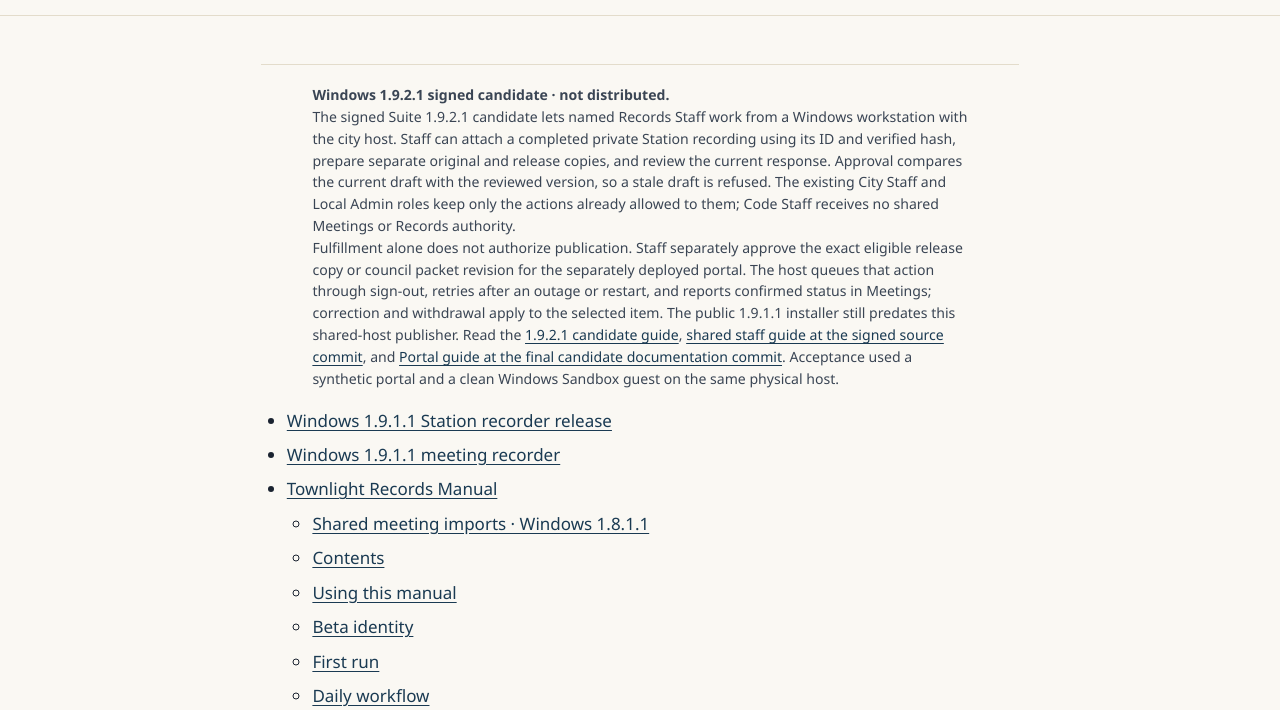
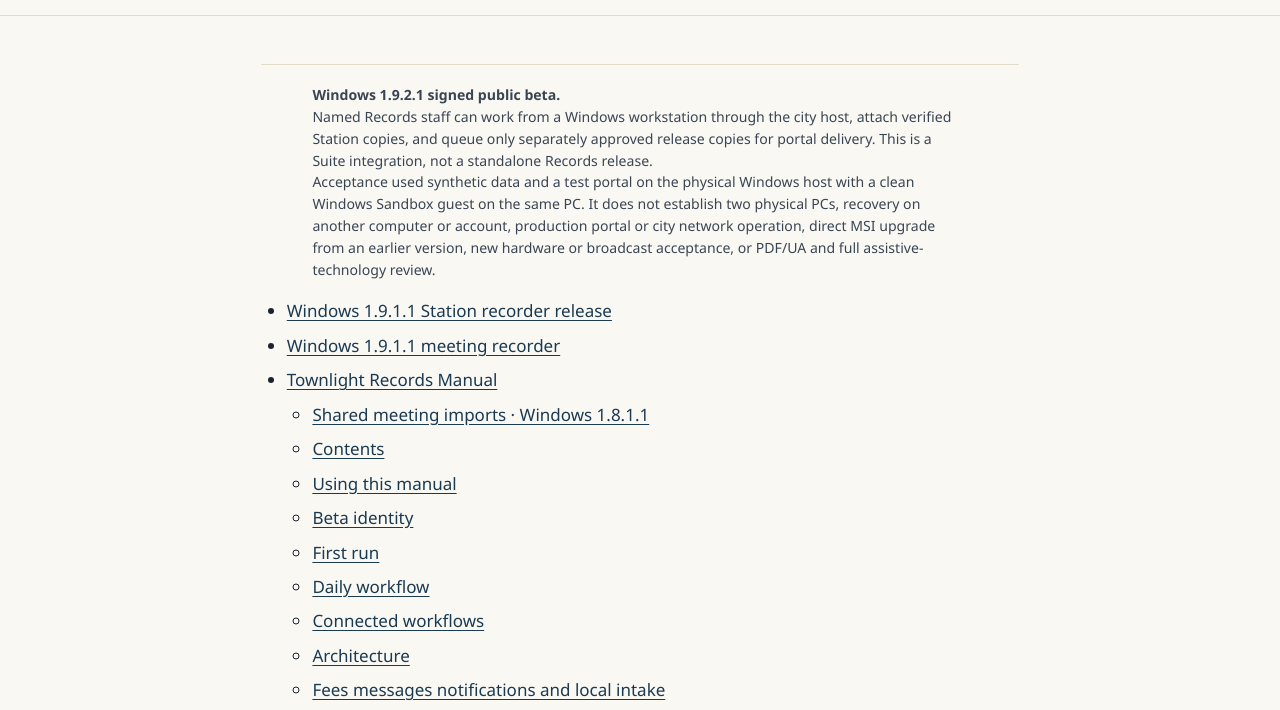
Before and after one commit to townlight/townlight.github.io, a plain HTML site: page manuals/records.html in a window 1280 px wide. Shown: the part 65-775 px from the top of the page. Drawn offline with Linux system fonts and the light colour scheme.

Commit message:
Update Records manual to 1.9.2.1 release

```diff
--- a/manuals/records.html
+++ b/manuals/records.html
@@ -17,29 +17,16 @@ header .brand{display:inline-flex;align-items:center;max-width:100%;flex-shrink:
 <a href="../terms.html">Terms and license</a></nav></header>
 <main id="main" class="reading wrap">
 <!-- candidate-note-records:begin -->
-<aside id="candidate-note-records" class="release-note" aria-label="Windows 1.9.2.1 candidate status"><p><strong>Windows 1.9.2.1 signed candidate · not distributed.</strong></p><p>The signed Suite 1.9.2.1 candidate lets named Records Staff work from
-a Windows workstation with the city host. Staff can attach a completed
-private Station recording using its ID and verified hash, prepare
-separate original and release copies, and review the current response.
-Approval compares the current draft with the reviewed version, so a
-stale draft is refused. The existing City Staff and Local Admin roles
-keep only the actions already allowed to them; Code Staff receives no
-shared Meetings or Records authority.</p>
-<p>Fulfillment alone does not authorize publication. Staff separately
-approve the exact eligible release copy or council packet revision for
-the separately deployed portal. The host queues that action through
-sign-out, retries after an outage or restart, and reports confirmed
-status in Meetings; correction and withdrawal apply to the selected
-item. The public 1.9.1.1 installer still predates this shared-host
-publisher. Read the <a
-href="https://townlight.github.io/manuals/windows-1.9.2.1-candidate.html">1.9.2.1
-candidate guide</a>, <a
-href="https://github.com/townlight/townlight/blob/1bc45be5a14aa969e53b87b1cef1f278dadc79a4/docs/installer/windows-shared-staff.md">shared
-staff guide at the signed source commit</a>, and <a
-href="https://github.com/townlight/townlight/blob/a35afc2bd7702a8ddbfabbd0ec3dbc75a3d581de/docs/portal/guide.md">Portal
-guide at the final candidate documentation commit</a>. Acceptance used a
-synthetic portal and a clean Windows Sandbox guest on the same physical
-host.</p></aside>
+<aside id="candidate-note-records" class="release-note" aria-label="Windows 1.9.2.1 release details"><p><strong>Windows 1.9.2.1 signed public beta.</strong></p><p>Named Records staff can work from a Windows workstation through the
+city host, attach verified Station copies, and queue only separately
+approved release copies for portal delivery. This is a Suite
+integration, not a standalone Records release.</p>
+<p>Acceptance used synthetic data and a test portal on the physical
+Windows host with a clean Windows Sandbox guest on the same PC. It does
+not establish two physical PCs, recovery on another computer or account,
+production portal or city network operation, direct MSI upgrade from an
+earlier version, new hardware or broadcast acceptance, or PDF/UA and
+full assistive-technology review.</p></aside>
 <!-- candidate-note-records:end -->
 <nav id="TOC" role="doc-toc">
 <ul>
@@ -1265,4 +1252,4 @@ AGPL text</a></p></li>
 href="https://townlight.github.io/manuals/portal.html">Townlight Portal
 Guide</a> for its workflow and acceptance limits.</p>
 </section>
-</main><aside class="release-note" aria-label="Current release"><p><strong>Current release:</strong> Townlight for Windows 1.9.1.1, a signed public beta. See acceptance for the hardware test and earlier installed evidence. <a href="https://github.com/townlight/townlight/releases/tag/townlight-windows-v1.9.1.1">Downloads</a> · <a href="/announcement.html">Release notes and installation</a> · <a href="/versions.html">Versions and limits</a></p></aside><footer>Townlight · AGPL-3.0-only · Candidate evidence applies only to its identified artifacts.<span><a href="../brand/">Brand package</a></span><span><a href="../announcement.html">Announcement</a> · <a href="../support.html">Support and feedback</a></span></footer></body></html>
+</main><aside class="release-note" aria-label="Current release"><p><strong>Current release:</strong> Townlight for Windows 1.9.2.1, a signed public beta. Shared staff and portal delivery require explicit setup. Acceptance used synthetic data on a physical Windows host and a clean Sandbox guest on the same computer; direct upgrades, a separate physical PC and live city deployment were not tested. <a href="https://github.com/townlight/townlight/releases/download/townlight-windows-v1.9.2.1/Townlight-Windows-x64-1.9.2.1.msi">Download MSI</a> · <a href="https://github.com/townlight/townlight/releases/tag/townlight-windows-v1.9.2.1">Release catalog</a> · <a href="https://github.com/townlight/townlight/releases/download/townlight-windows-v1.9.2.1/SHA256SUMS-Windows-1.9.2.1.txt">SHA-256 checksums</a> · <a href="https://github.com/townlight/townlight/releases/download/townlight-windows-v1.9.2.1/ACCEPTANCE-Windows-1.9.2.1.md">Acceptance and limits</a> · <a href="/versions.html">Versions</a></p></aside><footer>Townlight · AGPL-3.0-only · Acceptance evidence applies only to its identified artifacts.<span><a href="../brand/">Brand package</a></span><span><a href="../announcement.html">Announcement</a> · <a href="../support.html">Support and feedback</a></span></footer></body></html>
```
Also changed, not shown: 3 other files.
